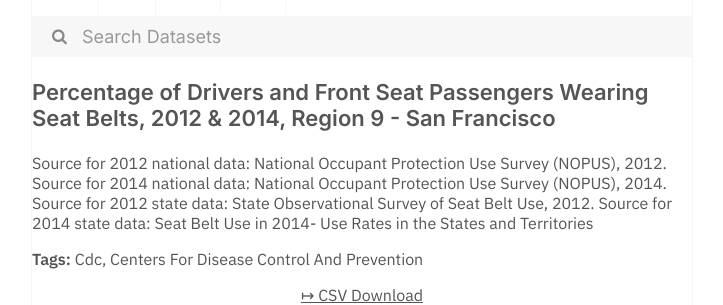
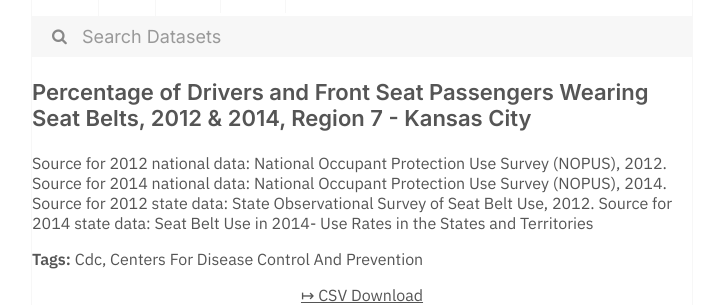
Before and after one commit to dayda-entities/us-department-of-health-and-human-services, a Jekyll site: the page built from _posts/2020-11-10-percentage-of-drivers-and-fron.md, in a window 1280 px wide. Shown: the part 288-593 px from the top of the page, without its empty margins (278-1001 px from the left). Built offline with Jekyll 4.4.1, drawn with Linux system fonts in a browser that asks for light colours.

```diff
--- a/_posts/2020-11-10-percentage-of-drivers-and-fron.md
+++ b/_posts/2020-11-10-percentage-of-drivers-and-fron.md
@@ -1,17 +1,17 @@
 ---
 title: >-
   Percentage of Drivers and Front Seat Passengers Wearing Seat Belts, 2012 &
-  2014, Region 9 - San Francisco
-created: '2020-11-10T16:18:38.985381'
-modified: '2021-04-21T22:09:46.555639'
+  2014, Region 7 - Kansas City
+created: '2020-11-10T16:18:20.041275'
+modified: '2021-04-17T02:33:39.953842'
 state: active
 type: dataset
 tags:
   - Cdc
   - Centers For Disease Control And Prevention
 groups: []
-csv_url: 'https://data.cdc.gov/api/views/fkfk-2j5x/rows.csv?accessType=DOWNLOAD'
-json_url: 'https://data.cdc.gov/api/views/fkfk-2j5x/rows.json?accessType=DOWNLOAD'
+csv_url: 'https://data.cdc.gov/api/views/y8pa-p62q/rows.csv?accessType=DOWNLOAD'
+json_url: 'https://data.cdc.gov/api/views/y8pa-p62q/rows.json?accessType=DOWNLOAD'
 layout: post
 
 ---
```
